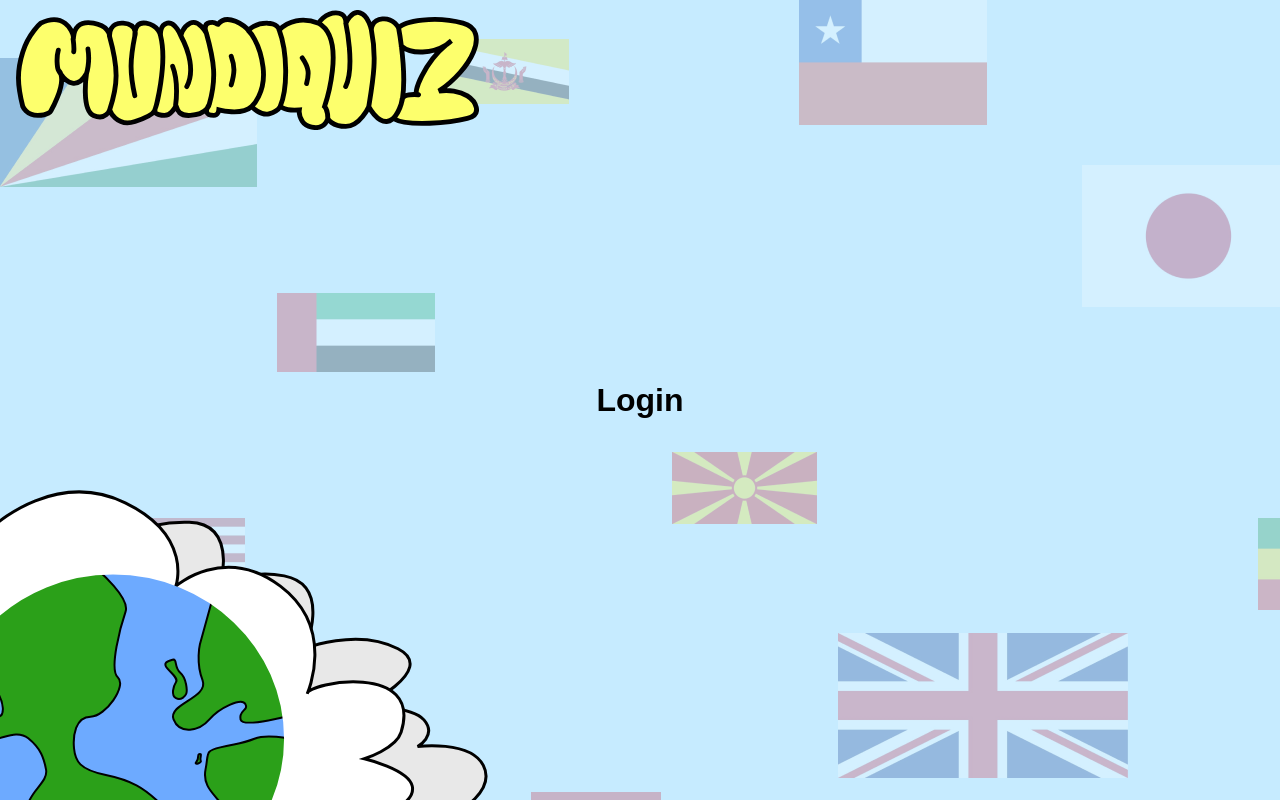
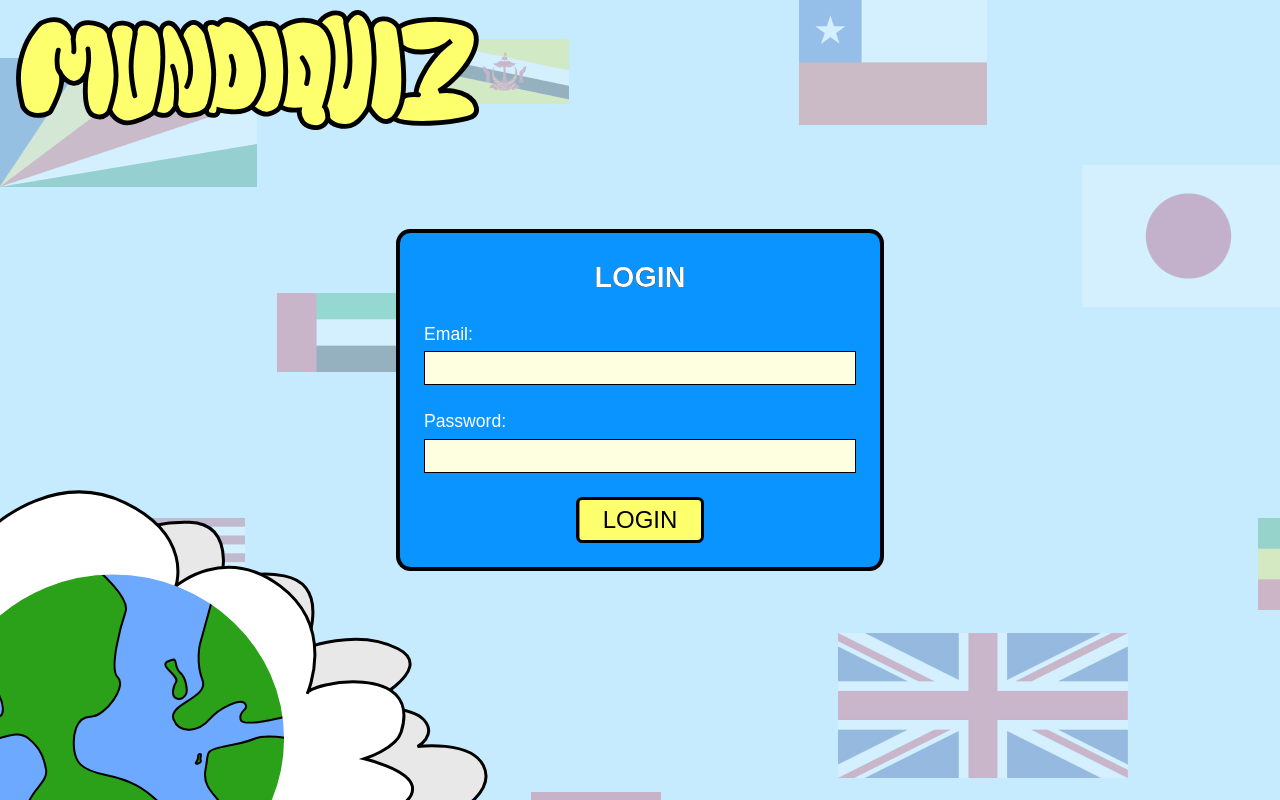
Before and after one commit to gabyplasencia/gabrielaplasenciaPPPDAWs, a React (Vite) app in the folder front-usuarios/: page / in a window 1280 px wide. Built offline with nearby package versions, Linux system fonts and the light colour scheme; a web font is replaced by a local one.

Commit message:
Crear los estilos de login ususarios #52: estilos de login listos

```diff
--- a/front-usuarios/src/pages/Login.jsx
+++ b/front-usuarios/src/pages/Login.jsx
@@ -1,9 +1,20 @@
 const Login = () => {
 
     return (
-        <div className="login">
-            <h1>Login</h1>
-        </div>
+        <section className="main-wrapper">
+            <form action="/" className="form" id="login">
+                <h1 className="form__title">LOGIN</h1>
+                <div className="form__field-wrapper">
+                    <label htmlFor="email" className="form__label">Email:</label>
+                    <input type="email" name="email" id="email" className="form__input" required/>
+                </div>
+                <div className="form__field-wrapper">
+                    <label htmlFor="password" className="form__label">Password:</label>
+                    <input type="password" name="password" id="password" className="form__input" required/>
+                </div>
+                <button className="regular-bnt">LOGIN</button>
+            </form>
+        </section>
     )
 }
 
--- a/front-usuarios/src/pages/Register.jsx
+++ b/front-usuarios/src/pages/Register.jsx
@@ -3,7 +3,7 @@ const Register = () => {
 
     return (
         <section className="main-wrapper">
-            <form action="/" className="form">
+            <form action="/" className="form" id="register">
                 <h1 className="form__title">REGISTER</h1>
                 <div className="form__field-wrapper">
                     <label htmlFor="email" className="form__label">Email:</label>
```
